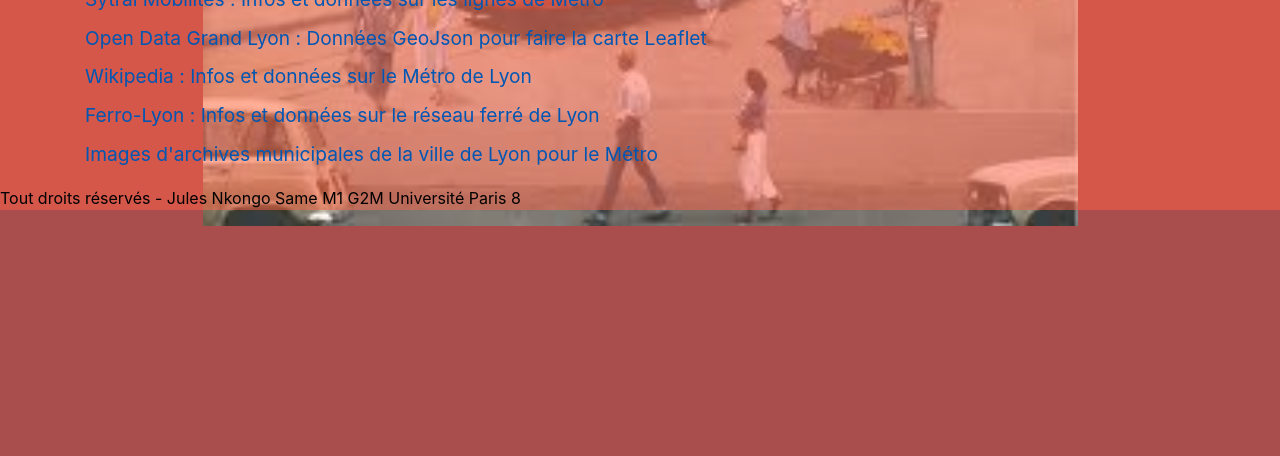
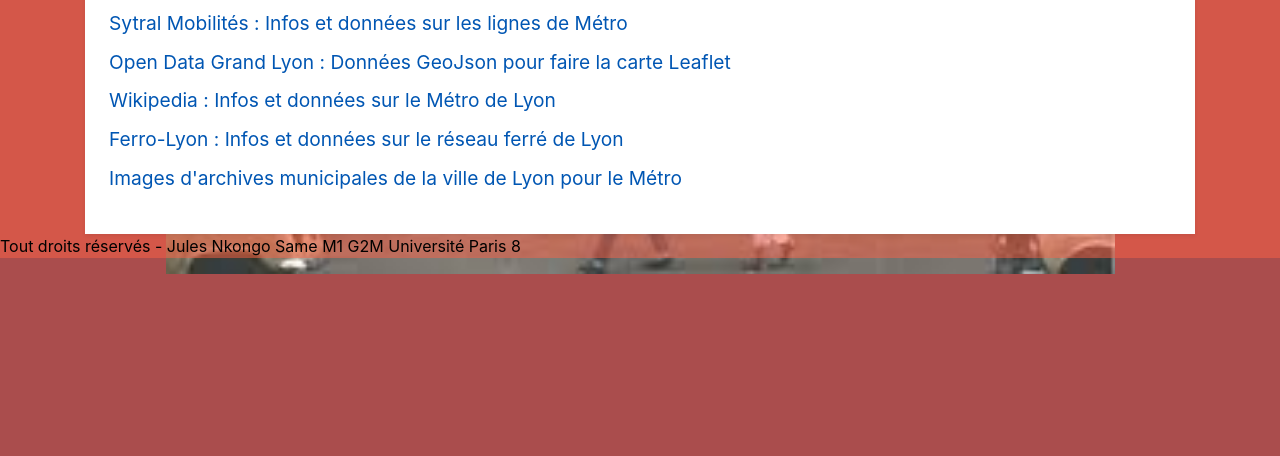
Before and after one commit to BlveLotvs/Lyon-Lines, a plain HTML site: page Links.html in a window 1280 px wide. Shown: the part 344-800 px from the top of the page. Drawn offline with nearby package versions, Linux system fonts and the light colour scheme.

Commit message:
Add files via upload

```diff
--- a/Links.html
+++ b/Links.html
@@ -54,22 +54,27 @@
     </header>
 
     <main role="main" class="container">
-        <section id="Links">
+        <section id="Links" class="links-section">
+            <div class="bg-white p-4 shadow-sm">
                 <h1 class="my-4">Liens et contacts utiles</h1>
                 <ul class="list-unstyled">
-                <li class="mb-2"><a href="https://www.sytral.fr/" class="link-styled" target="_blank">Sytral Mobilités :
+                    <li class="mb-2"><a href="https://www.sytral.fr/" class="link-styled" target="_blank">Sytral
+                            Mobilités :
                             Infos et données sur les lignes de Métro</a></li>
                     <li class="mb-2"><a href="https://data.grandlyon.com/" class="link-styled" target="_blank">Open Data
                             Grand Lyon : Données GeoJson pour faire la carte Leaflet </a></li>
                     <li class="mb-2"><a href="https://fr.wikipedia.org/wiki/M%C3%A9tro_de_Lyon" class="link-styled"
                             target="_blank">Wikipedia : Infos et données sur le Métro de Lyon </a></li>
-                <li class="mb-2"><a href="http://www.ferro-lyon.net/" class="link-styled" target="_blank">Ferro-Lyon :
+                    <li class="mb-2"><a href="http://www.ferro-lyon.net/" class="link-styled" target="_blank">Ferro-Lyon
+                            :
                             Infos et données sur le réseau ferré de Lyon </a></li>
                     <li class="mb-2"><a
                             href="https://commons.wikimedia.org/wiki/Category:M%C3%A9tro_ligne_A,_images_conserv%C3%A9es_aux_Archives_municipales_de_Lyon"
-                        class="link-styled" target="_blank">Images d'archives municipales de la ville de Lyon pour le
+                            class="link-styled" target="_blank">Images d'archives municipales de la ville de Lyon pour
+                            le
                             Métro </a></li>
                 </ul>
+            </div>
         </section>
     </main>
 
```
Lines whose indentation alone changed are shown as unchanged.
